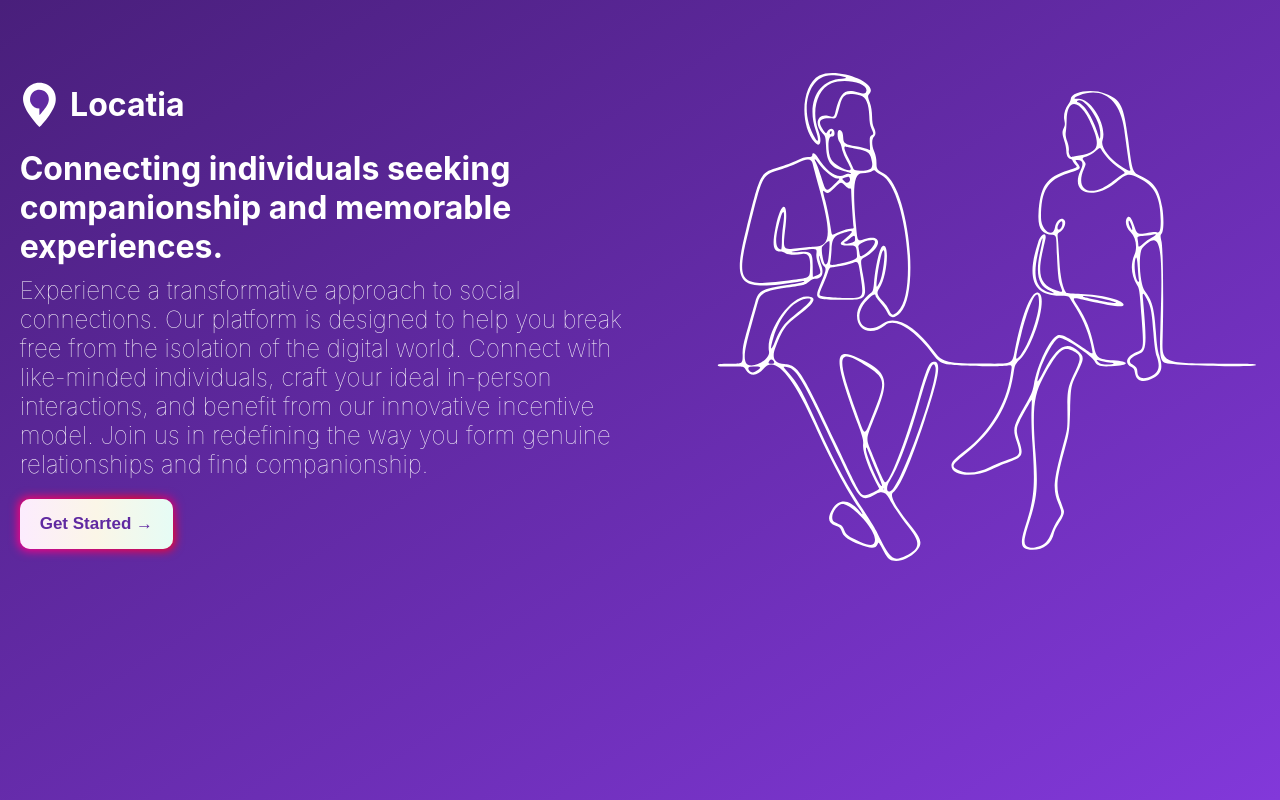
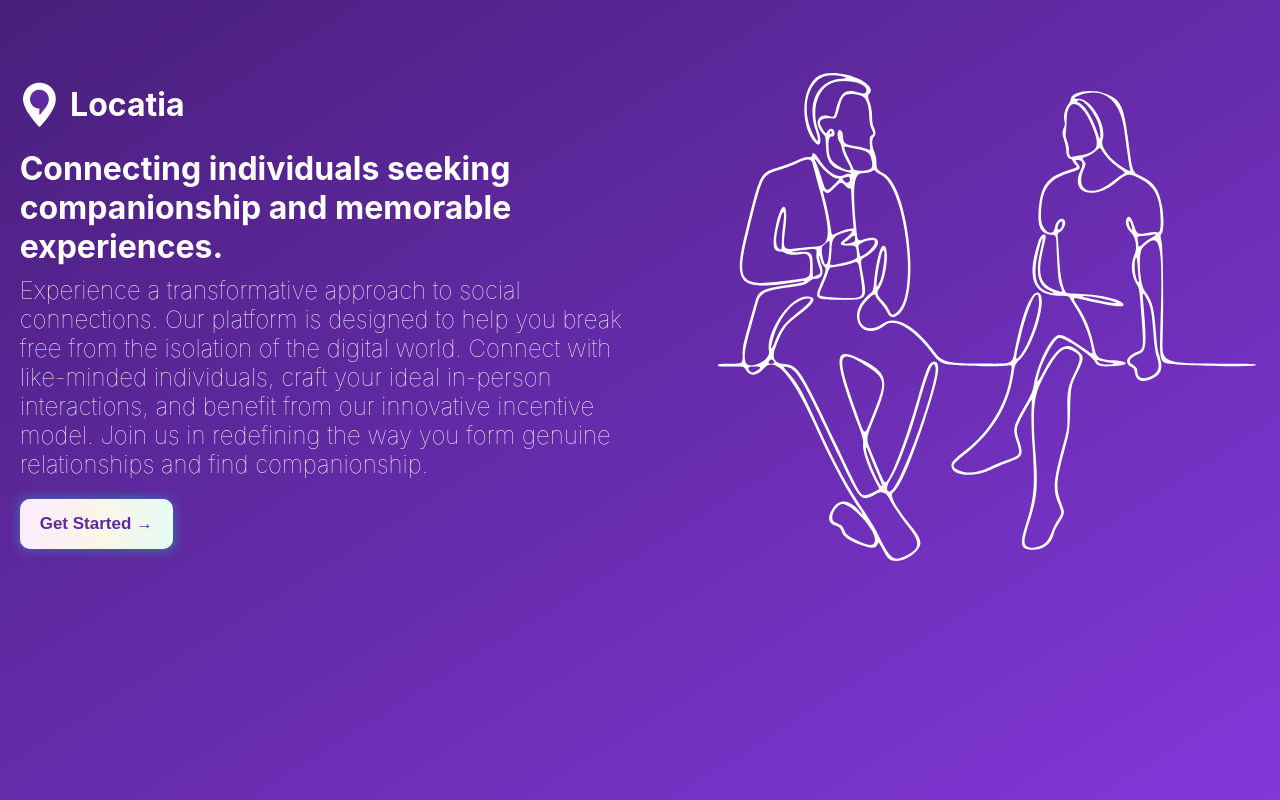
Before and after one commit to JonZavialov/locatia, a React (Create React App) app: page / in a window 1280 px wide. Shown: the top 800 px of the page. Built offline with nearby package versions, Linux system fonts and the light colour scheme; no server answers.

Commit message:
Change button colors

```diff
--- a/src/components/landingPage/landingPage.css
+++ b/src/components/landingPage/landingPage.css
@@ -67,13 +67,13 @@
   background: linear-gradient(
     45deg,
     #8a00ff,
-    #bf00ff,
-    #e600ff,
-    #ff00ff,
-    #ff00c8,
-    #ff0091,
-    #ff005a,
-    #ff0023,
+    #7e18f1,
+    #7228e3,
+    #6637d5,
+    #5a47c7,
+    #4e57b9,
+    #4266ab,
+    #36769d,
     #8a00ff
   );
   position: absolute;
```
